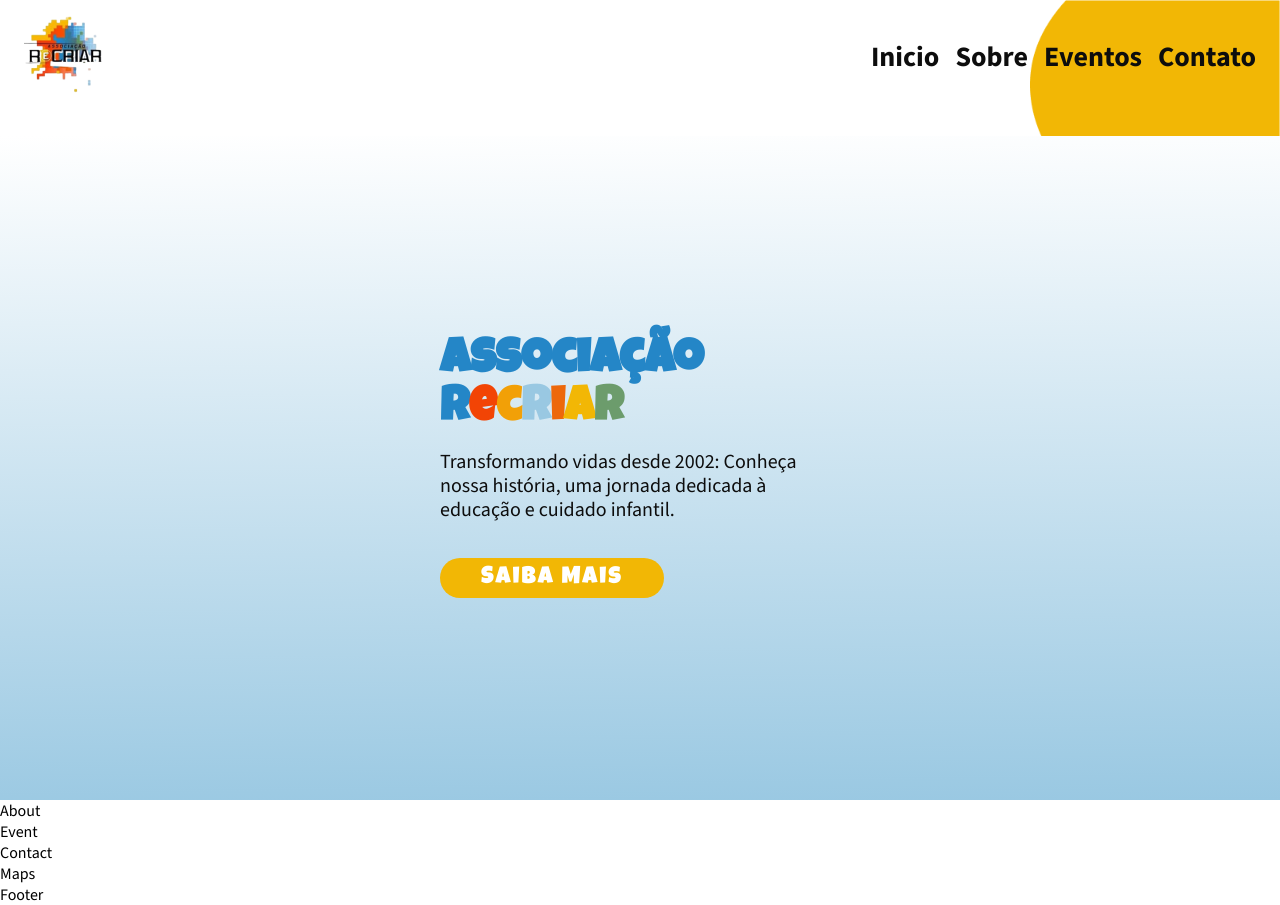
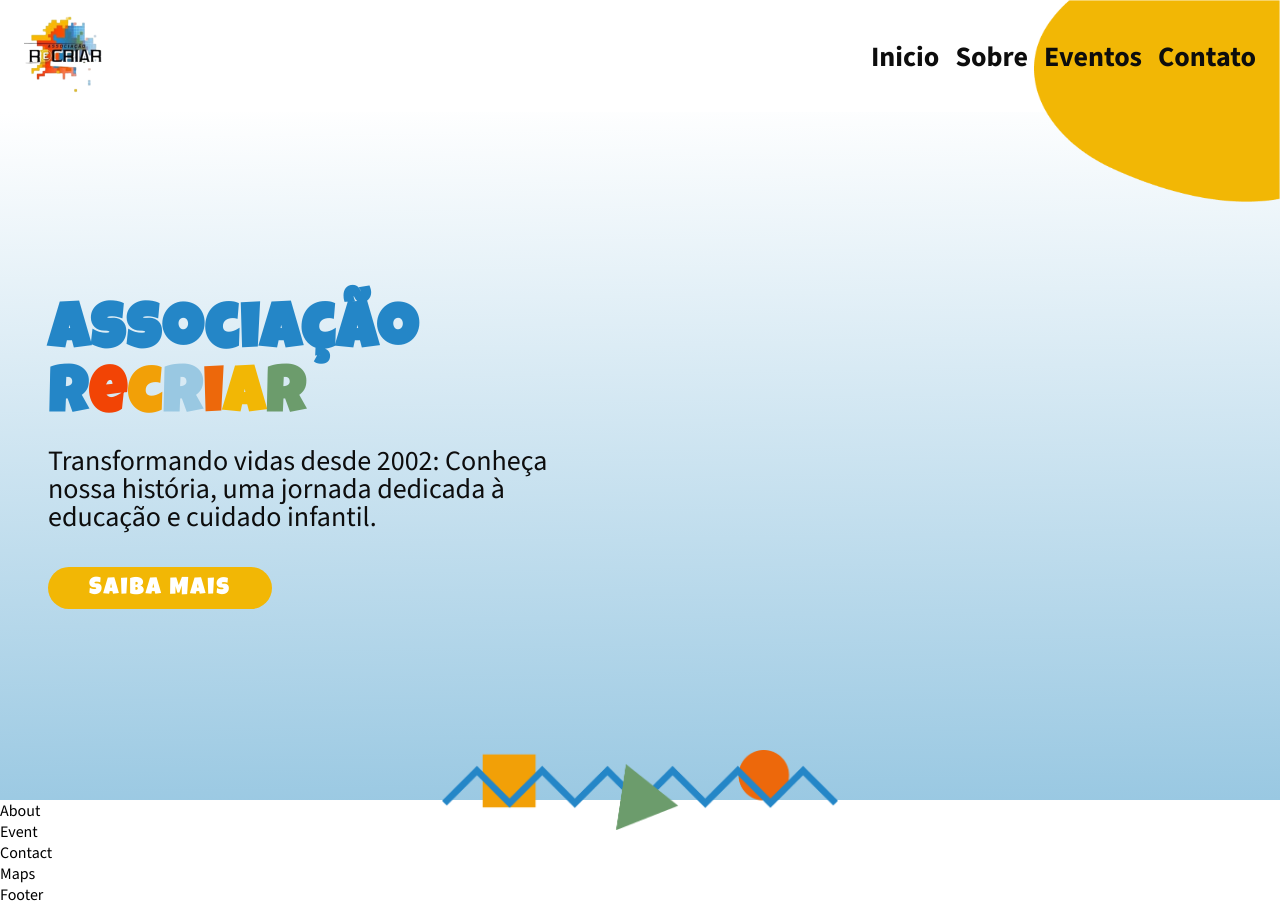
Before and after one commit to FabianoPereiraOne/projeto-recriar, a Next.js app: page / in a window 1280 px wide. Built offline with nearby package versions, Linux system fonts and the light colour scheme.

Commit message:
Styles: (Main) - Finish styles and responsive

```diff
--- a/src/components/Blocks/socialMedia/index.tsx
+++ b/src/components/Blocks/socialMedia/index.tsx
@@ -5,9 +5,9 @@ export const SocialMedia = () => {
  return (
   <div className={styles.container}>
    <a href="#explorar" aria-label='Explorar mais sobre a Recriar' className={styles.btnExplore}>Explorar</a>
-   <a href="#" aria-label='Link para Instagram' className={styles.linkInstagram}><FaInstagram /></a>
-   <a href="#" aria-label='Link para Facebook' className={styles.linkFacebook}><FaFacebookF /></a>
-   <a href="#" aria-label='Link para WhatsApp' className={styles.linkWhatsApp}><FaWhatsapp /></a>
+   <a target="_blank" href="https://www.instagram.com/recriarcruzeiro/" aria-label='Link para Instagram' className={styles.linkInstagram}><FaInstagram /></a>
+   <a target="_blank" href="https://www.facebook.com/RecriarBetim" aria-label='Link para Facebook' className={styles.linkFacebook}><FaFacebookF /></a>
+   <a target="_blank" href="https://l.instagram.com/?u=https%3A%2F%2Fwa.me%2F553135313298&e=AT0UiDRlajBWRJ-3_Kan1unHat6_jJqK69DgNk6erVoPhdc-IWryXQbxPaxD_nePelbPL8YuT13QAnis44FuB8Jm4BE3d7hqVSCxxWA" aria-label='Link para WhatsApp' className={styles.linkWhatsApp}><FaWhatsapp /></a>
   </div>
  )
 }
--- a/src/components/Blocks/socialMedia/styles.module.css
+++ b/src/components/Blocks/socialMedia/styles.module.css
@@ -10,6 +10,7 @@
 .btnExplore{
  width: 148px;
  height: 40px;
+ padding: 4px 0 0 0;
  background: var(--colors-blue);
  border-radius: 42px;
  font-family: var(--font-primary);
--- a/src/components/Containers/ContainerPrimary/styles.module.css
+++ b/src/components/Containers/ContainerPrimary/styles.module.css
@@ -1,23 +1,35 @@
 .containerPrimary{
  width: 100%;
  height: auto;
+ position: relative;
+}
+
+.containerPrimary:before{
+ content: "";
+ width: 105px;
+ height: 133px;
+ position: absolute;
+ right: 0;
+ top: 0;
  background: url("../../../../public/assets/wave2.png");
  background-position: right top;
  background-repeat: no-repeat;
  background-size: 105px 132px;
  object-fit: cover;
+ z-index: 1;
 }
 
 
 
 @media screen and (min-width:768px){
- .containerPrimary{
+ .containerPrimary:before{
+  width: 260px;
+  height: 210px;
+  width: 250px 205px;
   background-size: 246px 202px;
  }
 }
 
 @media screen and (min-width: 1024px){
- .containerPrimary{
-  background-size: 250px 250px;
- }
+
 }
--- a/src/components/Containers/Header/styles.module.css
+++ b/src/components/Containers/Header/styles.module.css
@@ -16,6 +16,7 @@
  position: fixed;
  left: 0;
  top: 0;
+ z-index: 5;
  background: var(--colors-yellow-light);
  display: flex;
  flex-direction: column;
@@ -81,6 +82,7 @@
  border: none;
  background: none;
  color: var(--colors-black);
+ z-index: 1;
 }
 
 .container .sidebar  .btnClose{
@@ -110,6 +112,7 @@
 
  .container .navbar{
   display: flex;
+  z-index: 1;
  }
 
  .navbar{
--- a/src/components/Containers/Main/index.tsx
+++ b/src/components/Containers/Main/index.tsx
@@ -26,8 +26,8 @@ export const Main = () => {
      src="/assets/childrens.png"
      unoptimized
      alt="Imagem de crianças modificada - Associação Recriar"
-     width={500}
-     height={400}
+     width={450}
+     height={350}
     />
    </div>
   </section>
--- a/src/components/Containers/Main/styles.module.css
+++ b/src/components/Containers/Main/styles.module.css
@@ -1,13 +1,28 @@
 .mainContent{
- margin: 24px  0 0 0;
  width: 100%;
- height: calc(100vh - 136px);
+ height: calc(100vh - 112px);
  display: flex;
  flex-direction: column;
  align-items: center;
  justify-content: center;
  padding: 0 24px;
  background: linear-gradient(179deg, #FFF 0%, #99C8E2 100%);
+ position: relative;
+}
+
+.mainContent:before{
+  content: "";
+  width: 80%;
+  height: 100px;
+  position: absolute;
+  left: 50%;
+  bottom: 0;
+  transform: translate(-50%,50%);
+  background: url("../../../../public/assets/wave1.png");
+ background-position: center;
+ background-repeat: no-repeat;
+ background-size: contain;
+ object-fit: cover;
 }
 
 .groupTitle{
@@ -16,11 +31,12 @@
   max-width: 400px;
 }
 
-.groupTitle .title{
+.title{
  font-size: 48px;
  font-family: var(--font-primary);
  color: var(--colors-blue);
  line-height: 1em;
+ letter-spacing: 2px;
 }
 
 .color1,.color2,.color3,.color4,.color5,.color6,.color7{
@@ -51,7 +67,7 @@
 }
 
 .paragraph{
- font-size: 20px;
+ font-size: var(--size-20);
  color: var(--colors-black);
  font-weight: 500;
  margin: 16px 0 0 0;
@@ -69,7 +85,7 @@
  display: block;
  text-align: center;
  font-size: 24px;
- padding: 8px 10px;
+ padding: 10px 10px 8px 10px;
  color: var(--colors-white);
  font-family: var(--font-primary);
  letter-spacing: 2px;
@@ -83,3 +99,44 @@
 .groupImage{
  display: none;
 }
+
+@media screen and (min-width: 768px){
+  .mainContent{
+    align-items: flex-start;
+    padding: 0 48px;
+  }
+
+  .groupTitle{
+    max-width: 550px;
+  }
+
+  .title,.color1,.color2,.color3,.color4,.color5,.color6,.color7{
+    font-size: var(--size-64);
+  }
+  .paragraph{
+    font-size: var(--size-28);
+    line-height: 1em;
+  }
+}
+
+@media screen and (min-width: 1440px){
+  .mainContent{
+    flex-direction: row;
+    justify-content: space-between;
+    align-items: center;
+
+  }
+
+  .mainContent:before{
+    background: url("../../../../public/assets/wave3.png");
+    background-repeat: no-repeat;
+    background-size: 100%;
+    width: 800px;
+    height: 170px;
+    left: 70%;
+   }
+
+   .groupImage{
+    display: flex;
+   }
+}
```
Also changed, not shown: public/assets/wave3.png (added), public/assets/wave4.png (added).
